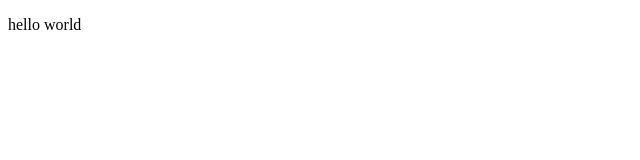
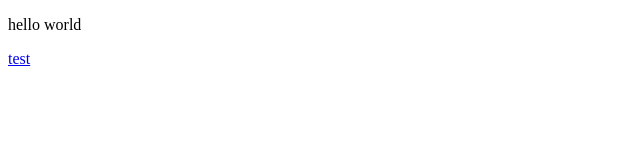
Before and after one commit to WoutSHOGENT/pages-test, a plain HTML site: page index.html in a window 1280 px wide. Shown: the full height of the page, 0-640 px from the left. Drawn offline with Linux system fonts and the light colour scheme.

Commit message:
Update index.html

```diff
--- a/index.html
+++ b/index.html
@@ -7,5 +7,6 @@
 </head>
 <body>
     <p>hello world</p>
+    <a href="./test.html"> test <a/>
 </body>
 </html>
```
